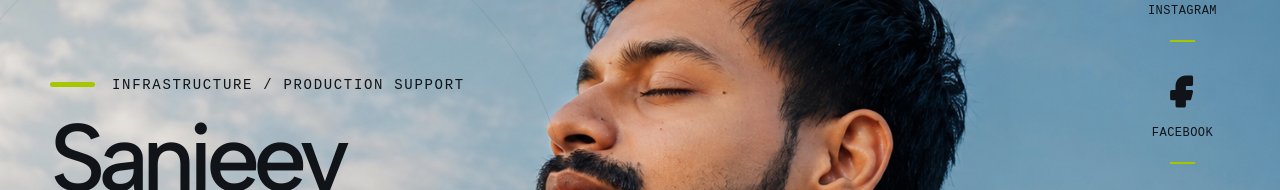
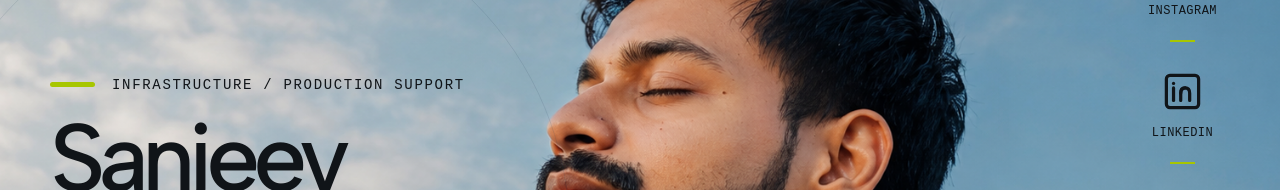
Before and after one commit to sanjeevkummrr/Sanjeev-portfolio, a Next.js app: page /Sanjeev-portfolio/ in a window 1280 px wide. Shown: the part 213-403 px from the top of the page. Built offline with nearby package versions, Linux system fonts and the light colour scheme; a web font is replaced by a local one.

Commit message:
Update glass-hero.tsx

```diff
--- a/components/glass-hero.tsx
+++ b/components/glass-hero.tsx
@@ -123,22 +123,23 @@ export default function GlassHero() {
 
   <i />
 
-  {/*Facebook*/}
+  {/* LinkedIn */}
   <a
-  href="https://www.facebook.com/sanjeevkummrr"
+    href="https://www.linkedin.com/in/sanjeevkummrr"
     target="_blank"
     rel="noreferrer"
-  aria-label="Facebook"
+    aria-label="LinkedIn"
   >
-  <strong className="social-icon">
+    <strong className="social-icon linkedin-icon">
       <svg viewBox="0 0 24 24" aria-hidden="true">
-      <path
-        d="M14 8h3V4h-3c-2.8 0-5 2.2-5 5v3H6v4h3v4h4v-4h3l1-4h-4V9c0-.6.4-1 1-1Z"
-        fill="currentColor"
-      />
+        <rect x="3" y="3" width="18" height="18" rx="2" />
+        <path d="M7 10v7" />
+        <path d="M7 7.5v.01" />
+        <path d="M11 17v-4c0-2 1-3 2.5-3s2.5 1 2.5 3v4" />
+        <path d="M11 13c0-2 1-3 2.5-3" />
       </svg>
     </strong>
-  <span>FACEBOOK</span>
+    <span>LINKEDIN</span>
   </a>
 
   <i />
```
Lines whose indentation alone changed are shown as unchanged.
